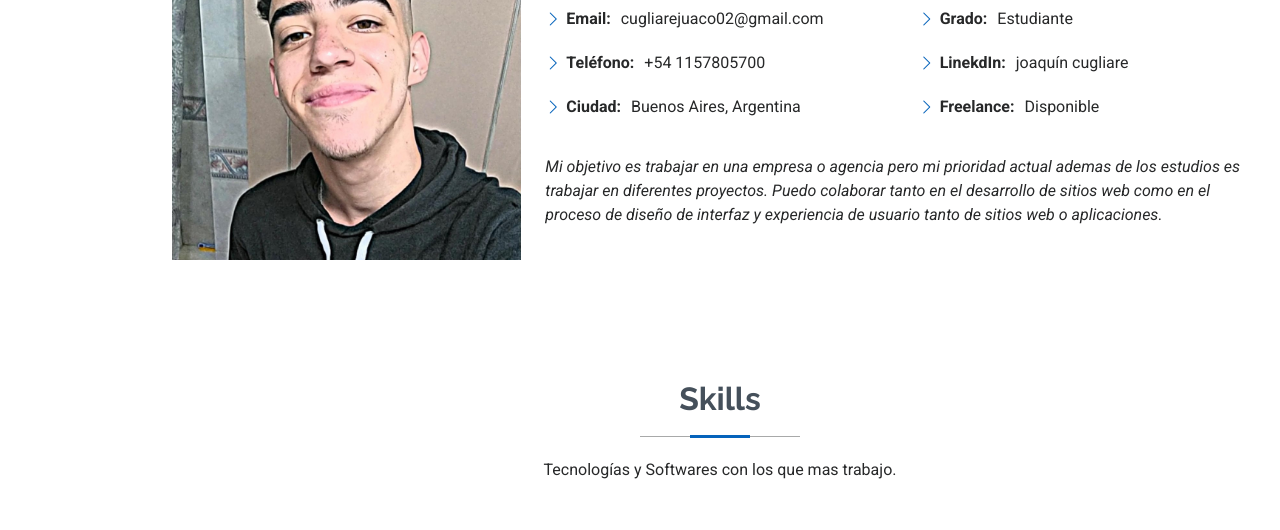
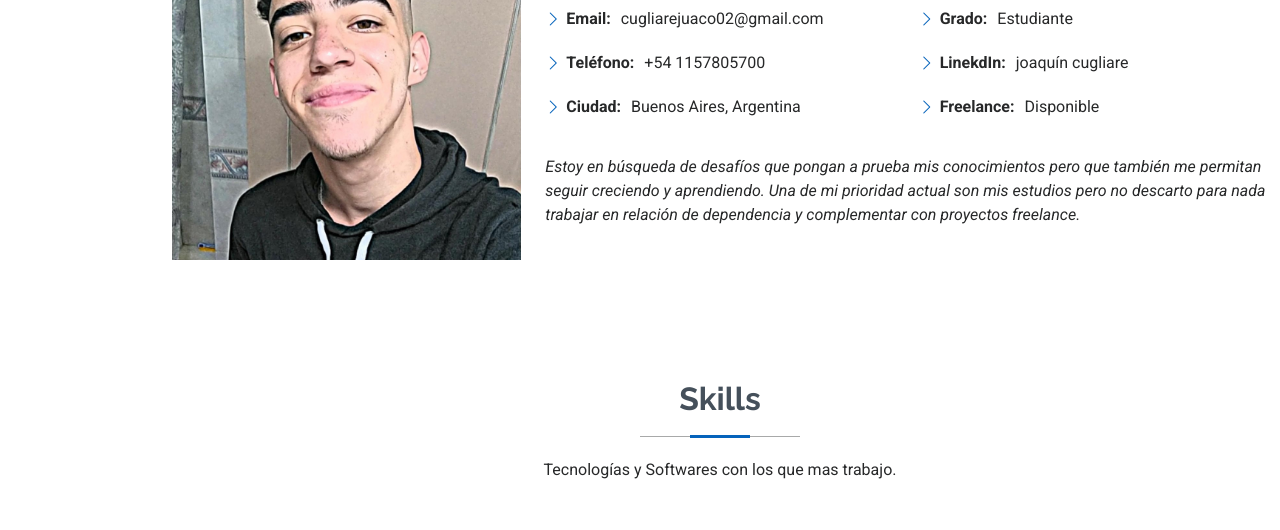
Before and after one commit to Juacocugliare/Portfolionena, a plain HTML site: page index.html in a window 1280 px wide. Shown: the part 1160-1690 px from the top of the page. Drawn offline with nearby package versions, Linux system fonts and the light colour scheme.

Commit message:
Update index.html

```diff
--- a/index.html
+++ b/index.html
@@ -117,8 +117,7 @@
               </div>
             </div>
             <p class="fst-italic py-3">
-              Mi objetivo es trabajar en una empresa o agencia pero mi prioridad actual ademas de los estudios es trabajar en diferentes proyectos. Puedo colaborar tanto en el desarrollo de sitios web
-              como en el proceso de diseño de interfaz y experiencia de usuario tanto de sitios web o aplicaciones.
+             Estoy en búsqueda de desafíos que pongan a prueba mis conocimientos pero que también me permitan seguir creciendo y aprendiendo. Una de mi prioridad actual son mis estudios pero no descarto para nada trabajar en relación de dependencia y complementar con proyectos freelance.
             </p>
           </div>
         </div>
```
